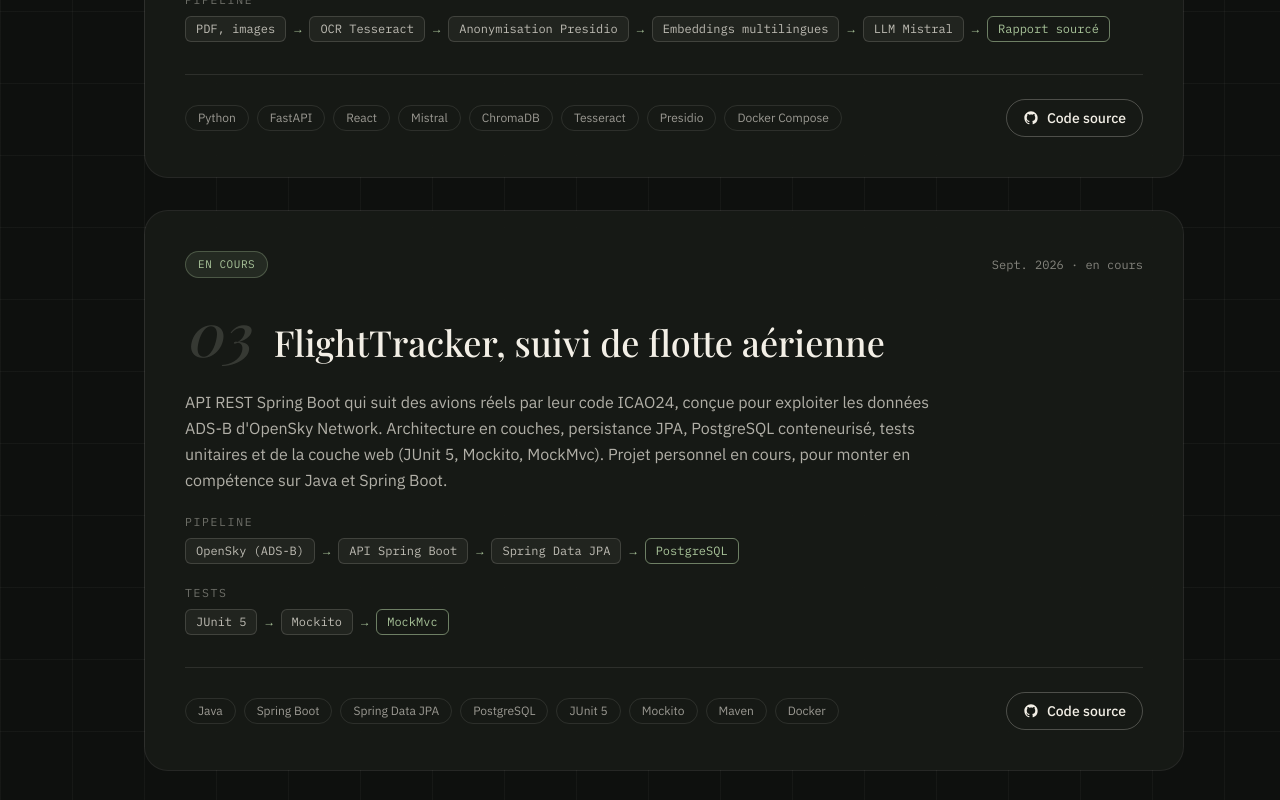
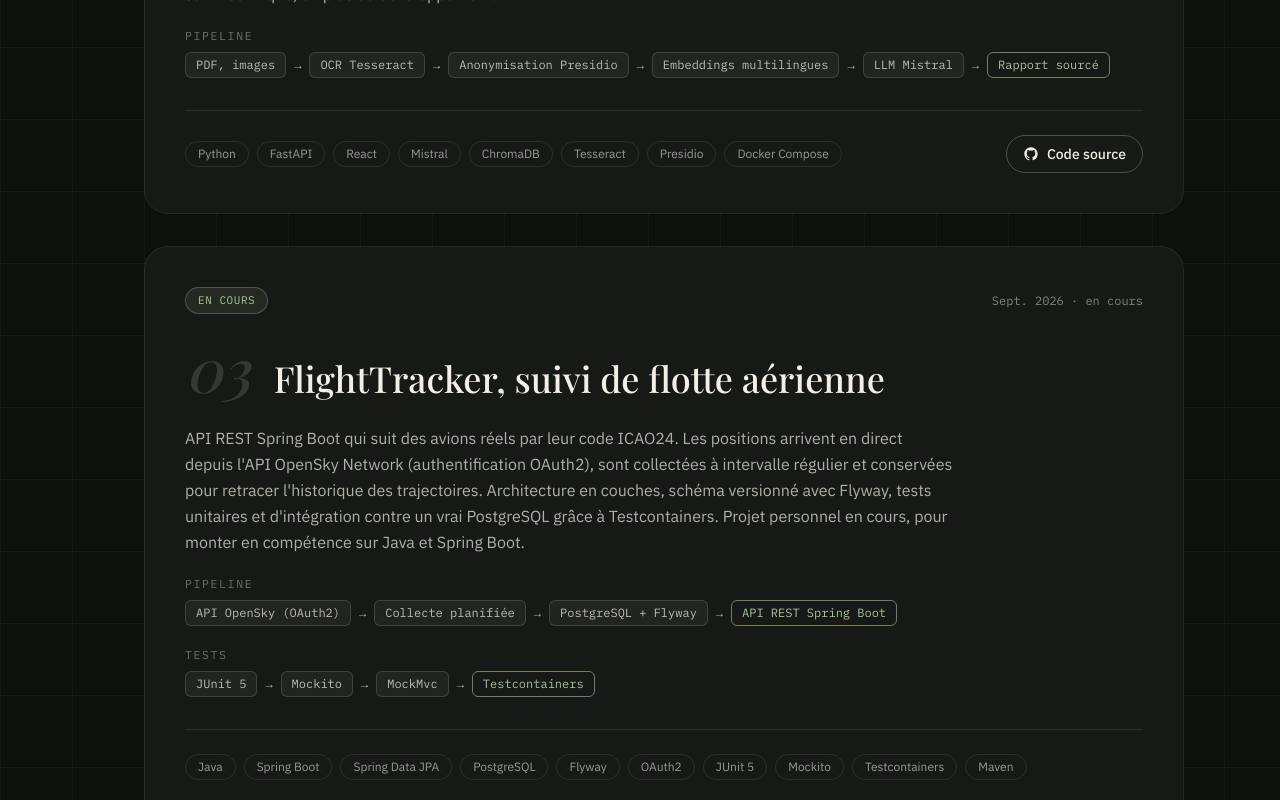
Before and after one commit to ccao94/portfolio, a React (Vite) app: page / in a window 1280 px wide. Shown: the part 4893-5693 px from the top of the page. Built offline with nearby package versions, Linux system fonts and the light colour scheme.

Commit message:
content updated

```diff
--- a/src/data/content.js
+++ b/src/data/content.js
@@ -150,6 +150,7 @@
       items: [
         { name: "PostgreSQL", icon: "postgresql", used: ["thales", "monitoring", "flighttracker"] },
         { name: "Spring Data JPA", icon: "spring", used: ["flighttracker"] },
+        { name: "Flyway", icon: null, used: ["flighttracker"] },
         { name: { fr: "Modélisation de données", en: "Data modeling" }, icon: null, used: ["thales"] },
       ],
     },
@@ -169,6 +170,7 @@
       items: [
         { name: "PyTest", icon: "pytest", used: ["monitoring"] },
         { name: "JUnit, Mockito", icon: null, used: ["flighttracker"] },
+        { name: "Testcontainers", icon: null, used: ["flighttracker"] },
         { name: "Jest", icon: "jest", used: ["efrei"] },
         { name: { fr: "Tests unitaires et d'intégration", en: "Unit and integration tests" }, icon: null, used: ["monitoring", "flighttracker"] },
         { name: { fr: "POO (SOLID, design patterns)", en: "OOP (SOLID, design patterns)" }, icon: null, used: ["efrei"] },
@@ -235,14 +237,14 @@
       title: { fr: "FlightTracker, suivi de flotte aérienne", en: "FlightTracker, aircraft fleet tracking" },
       date: { fr: "Sept. 2026 · en cours", en: "Sept. 2026 · ongoing" },
       description: {
-        fr: "API REST Spring Boot qui suit des avions réels par leur code ICAO24, conçue pour exploiter les données ADS-B d'OpenSky Network. Architecture en couches, persistance JPA, PostgreSQL conteneurisé, tests unitaires et de la couche web (JUnit 5, Mockito, MockMvc). Projet personnel en cours, pour monter en compétence sur Java et Spring Boot.",
-        en: "Spring Boot REST API that tracks real aircraft by their ICAO24 code, built to use ADS-B data from OpenSky Network. Layered architecture, JPA persistence, containerized PostgreSQL, unit and web layer tests (JUnit 5, Mockito, MockMvc). Ongoing personal project to build up my Java and Spring Boot skills.",
+        fr: "API REST Spring Boot qui suit des avions réels par leur code ICAO24. Les positions arrivent en direct depuis l'API OpenSky Network (authentification OAuth2), sont collectées à intervalle régulier et conservées pour retracer l'historique des trajectoires. Architecture en couches, schéma versionné avec Flyway, tests unitaires et d'intégration contre un vrai PostgreSQL grâce à Testcontainers. Projet personnel en cours, pour monter en compétence sur Java et Spring Boot.",
+        en: "Spring Boot REST API that tracks real aircraft by their ICAO24 code. Live positions come from the OpenSky Network API (OAuth2 authentication), are collected on a schedule and stored to rebuild flight path history. Layered architecture, schema versioned with Flyway, unit and integration tests against a real PostgreSQL thanks to Testcontainers. Ongoing personal project to build up my Java and Spring Boot skills.",
       },
       flows: [
-        { label: "Pipeline", steps: ["OpenSky (ADS-B)", "API Spring Boot", "Spring Data JPA", "PostgreSQL"] },
-        { label: "Tests", steps: ["JUnit 5", "Mockito", "MockMvc"] },
+        { label: "Pipeline", steps: ["API OpenSky (OAuth2)", { fr: "Collecte planifiée", en: "Scheduled collection" }, "PostgreSQL + Flyway", "API REST Spring Boot"] },
+        { label: "Tests", steps: ["JUnit 5", "Mockito", "MockMvc", "Testcontainers"] },
       ],
-      stack: ["Java", "Spring Boot", "Spring Data JPA", "PostgreSQL", "JUnit 5", "Mockito", "Maven", "Docker"],
+      stack: ["Java", "Spring Boot", "Spring Data JPA", "PostgreSQL", "Flyway", "OAuth2", "JUnit 5", "Mockito", "Testcontainers", "Maven"],
       github: "https://github.com/ccao94/flighttracker",
       image: null,
     },
```
